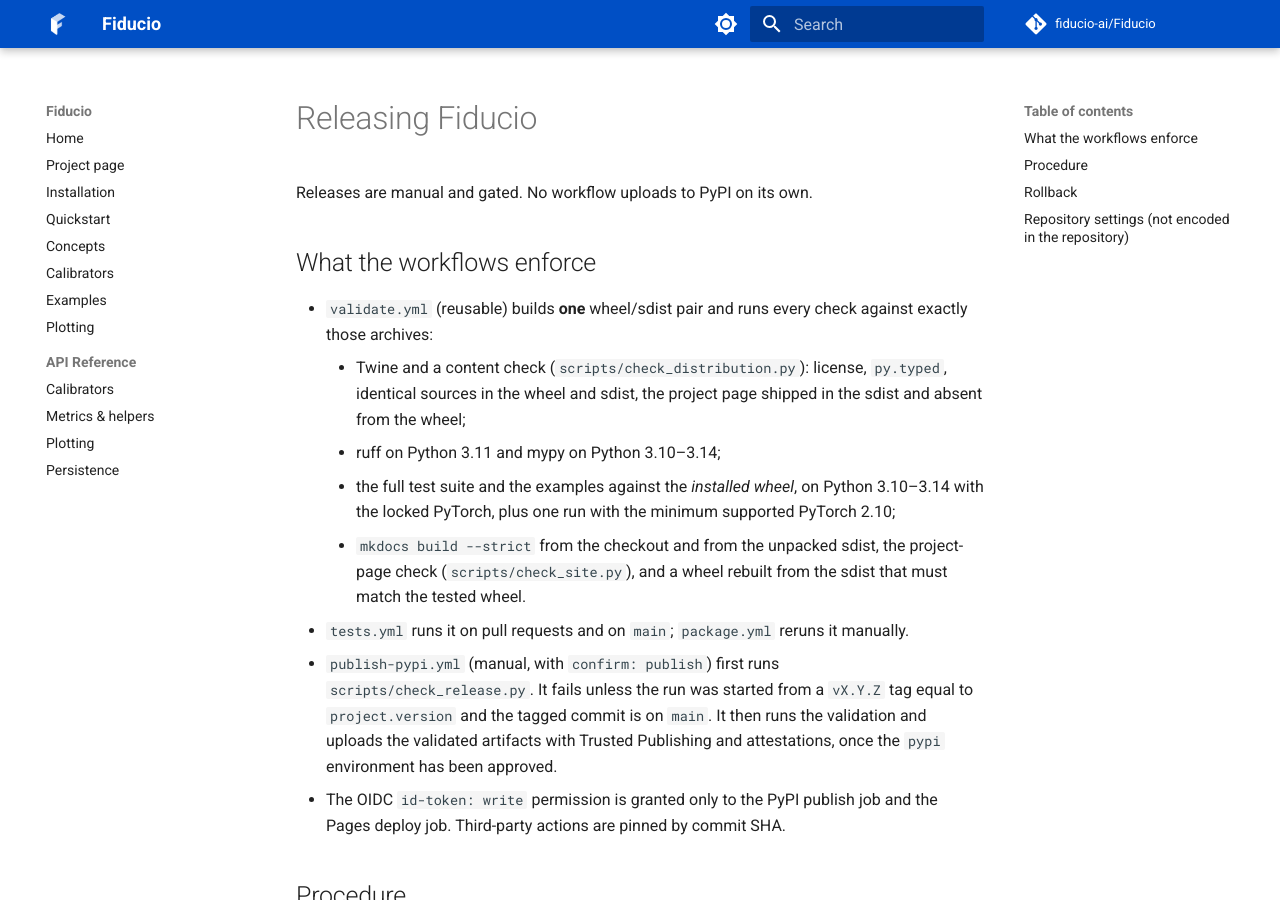
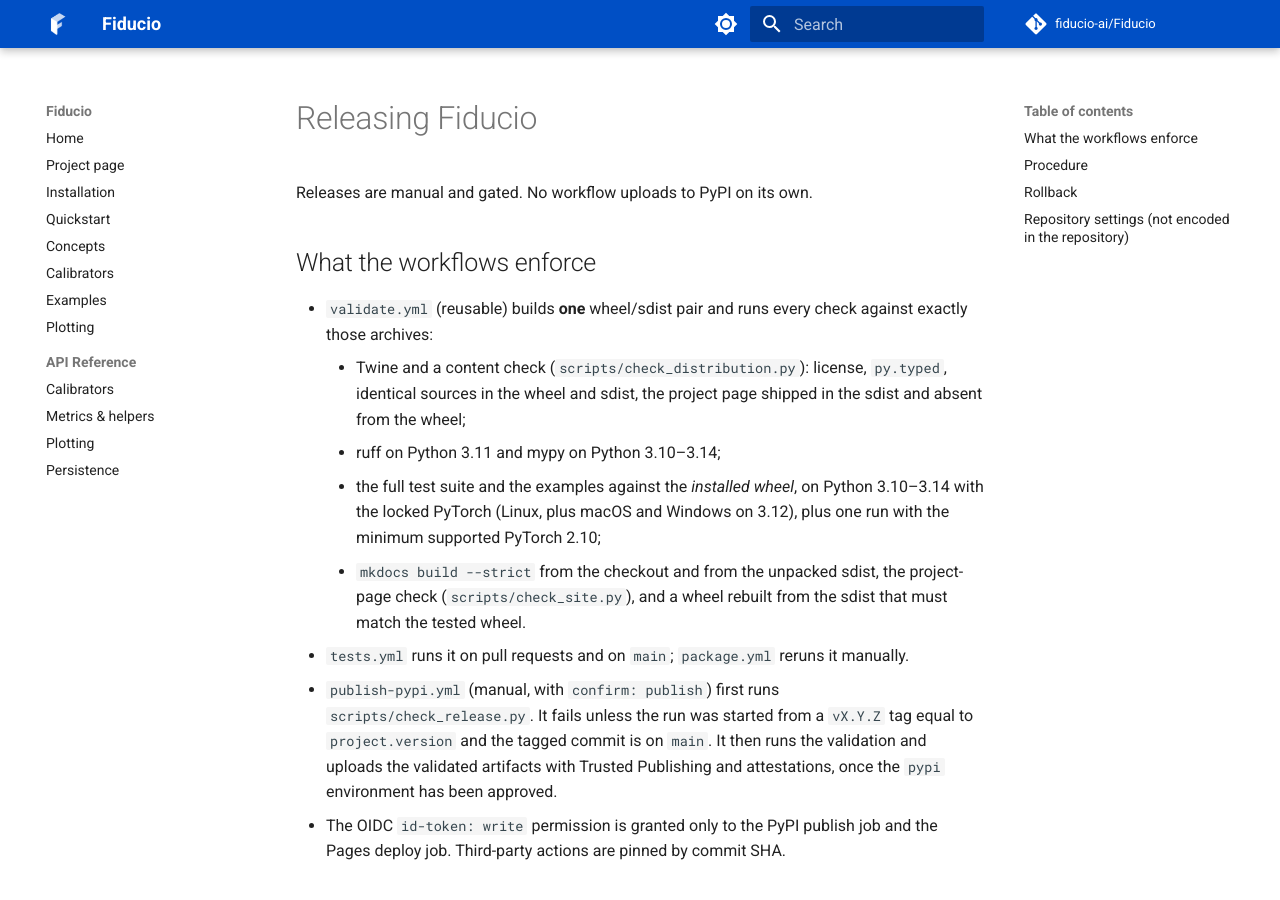
Before and after one commit to fiducio-ai/Fiducio, an MkDocs documentation site: the page built from docs/releasing.md, in a window 1280 px wide and 900 px high. Built offline with MkDocs 1.6.1 and Material for MkDocs 9.7.7, drawn with Linux system fonts in a browser that asks for light colours; comment, search, counter and statistics services are not loaded.

Commit message:
Test the wheel on macOS and Windows
Co-Authored-By: Claude Opus 5.5 <noreply@anthropic.com>
Claude-Session: https://claude.ai/code/session_01816xxiwo4u2DHj8yqDRdEn

```diff
--- a/docs/releasing.md
+++ b/docs/releasing.md
@@ -11,7 +11,8 @@ Releases are manual and gated. No workflow uploads to PyPI on its own.
       in the sdist and absent from the wheel;
     - ruff on Python 3.11 and mypy on Python 3.10–3.14;
     - the full test suite and the examples against the *installed wheel*, on
-      Python 3.10–3.14 with the locked PyTorch, plus one run with the minimum
+      Python 3.10–3.14 with the locked PyTorch (Linux, plus macOS and Windows on
+      3.12), plus one run with the minimum
       supported PyTorch 2.10;
     - `mkdocs build --strict` from the checkout and from the unpacked sdist,
       the project-page check (`scripts/check_site.py`), and a wheel rebuilt from
```
Also changed, not shown: 1 other file.
